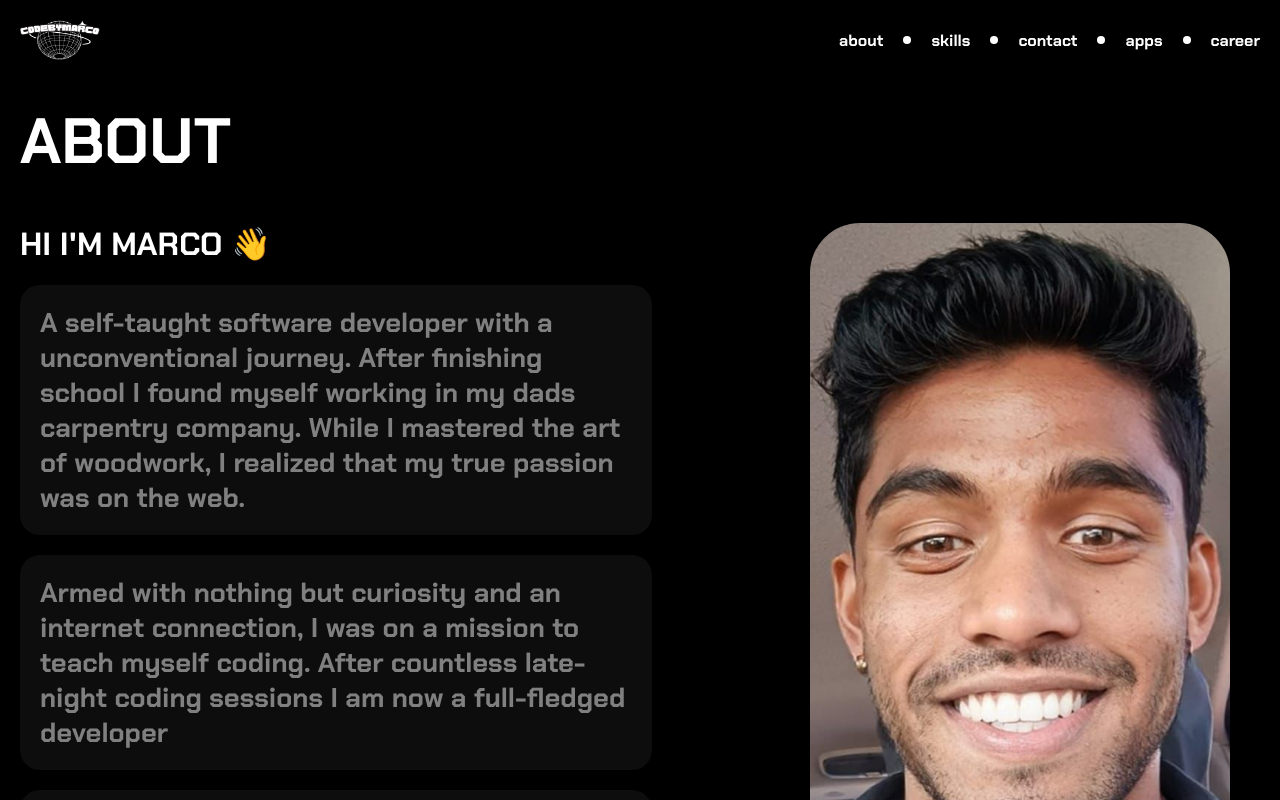
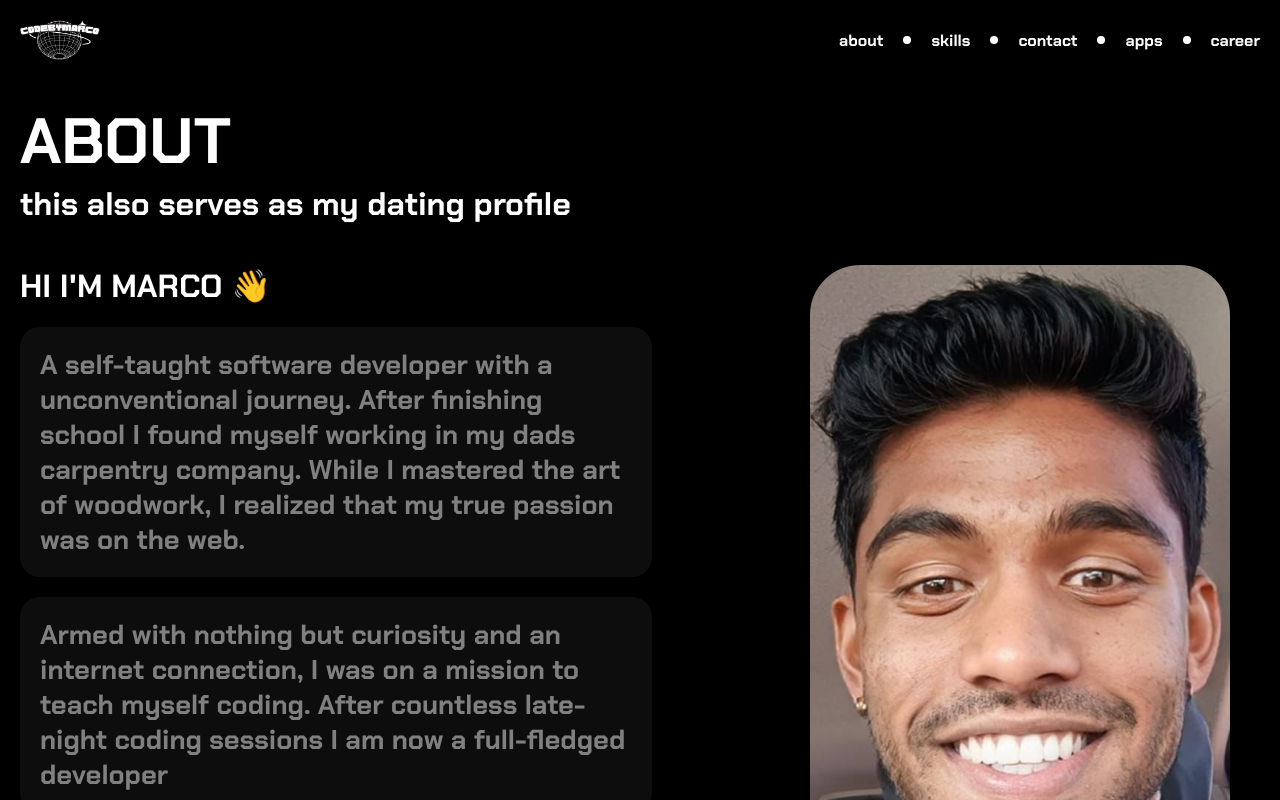
Before and after one commit to codebymarco/portfolio, a React (Vite) app: page /about in a window 1280 px wide. Shown: the top 800 px of the page. Built offline with nearby package versions, Linux system fonts and the light colour scheme.

Commit message:
added homepgae stuff

```diff
--- a/src/components/pages/About.jsx
+++ b/src/components/pages/About.jsx
@@ -25,6 +25,7 @@ const About = () => {
     <div className="about">
       <div className="about-top">
         <h1>ABOUT</h1>
+        <p>this also serves as my dating profile</p>
       </div>
       <div className="about-container">
         <div className="about-container-2">
```
